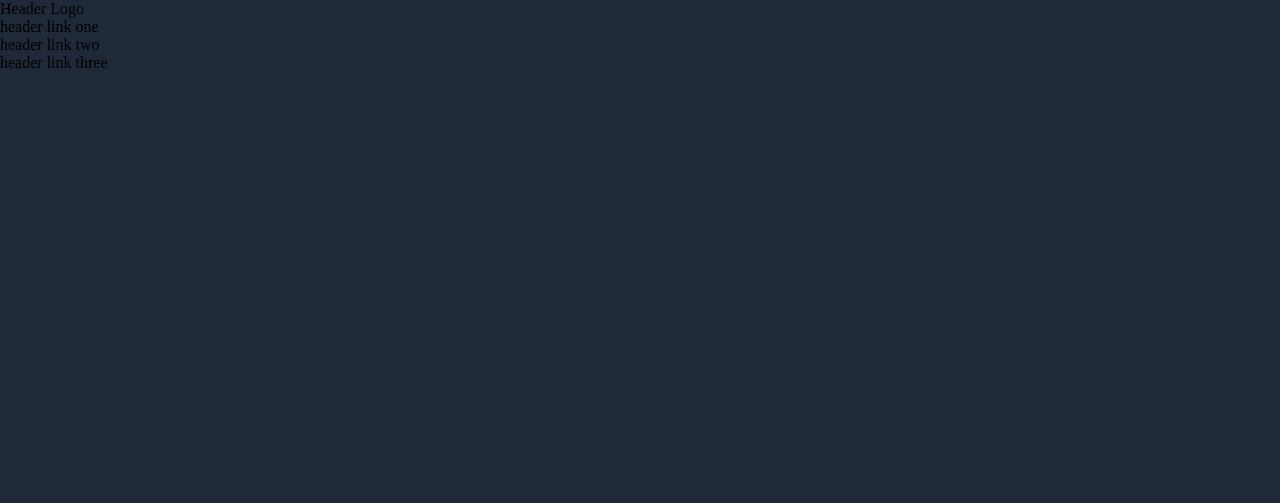
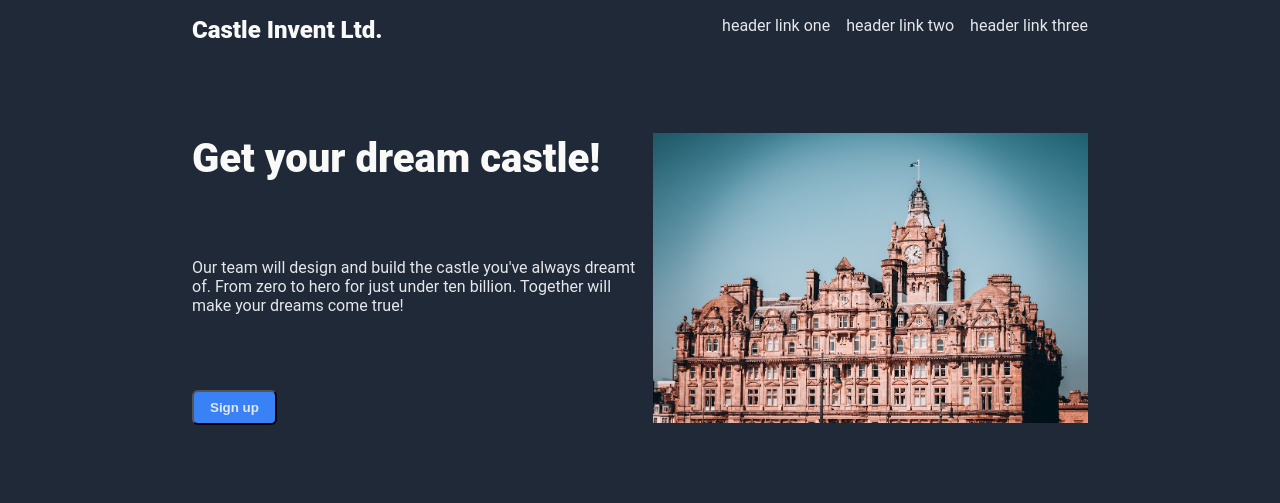
Before and after one commit to Kosta-S/Odin_Landing_Page, a plain HTML site: page index.html in a window 1280 px wide. Drawn offline with Linux system fonts and the light colour scheme.

Commit message:
Complete header

```diff
--- a/index.html
+++ b/index.html
@@ -9,13 +9,22 @@
 <body>
     <header>
         <nav>
-            <p>Header Logo</p>
+            <p>Castle Invent Ltd.
+            </p>
             <ul>
-                <li>header link one</li>
-                <li>header link two</li>
-                <li>header link three</li>
+                <li><a href="#" style="color: #e5e7eb;"> header link one</a></li>
+                <li><a href="#"  style="color: #e5e7eb;">header link two</a></li>
+                <li><a href="#"  style="color: #e5e7eb;">header link three</a></li>
             </ul>
         </nav>
+        <div class="awsome">
+            <div class="left">
+                <h1>Get your dream castle!</h1>
+                <p>Our team will design and build the castle you've always dreamt of. From zero to hero for just under ten billion. Together will make your dreams come true!</p>
+                <div><button>Sign up</button></div>
+            </div>
+            <div class="right"><img src="/images/buildingImage.jpeg"></div>
+        </div>
 
     </header>
 </body>
--- a/style.css
+++ b/style.css
@@ -8,4 +8,70 @@ body{
     width: 100%;
     min-height: 100vh;
     background-color: #1F2937;
+    font-family: 'Roboto', Verdana, Geneva, Tahoma, sans-serif;
 }
+
+header {
+    width: 70%;
+    height: 500px;
+    margin-left: auto;
+    margin-right: auto;
+    display: flex;
+    flex-direction: column;
+}
+
+/* nav bar */
+nav {
+    padding: 1em 0em;
+}
+nav p {
+    font-size: 1.5em;
+    font-weight: 800;
+}
+nav, ul {
+    display: flex;
+    color: #f9faf8;
+    justify-content: space-between;
+}
+ul {
+    list-style: none;
+    gap: 1em;
+}
+a {
+    text-decoration: none;
+}
+
+/*  The rest of the dark header */
+
+.awsome{
+    display: flex;
+    flex-grow: 1;
+    align-items: center;
+}
+
+div.left {
+    height: 290.25px;
+    display: flex;
+    flex-direction: column;
+    justify-content: space-between;
+}
+
+h1 {
+    color: #f9faf8;
+    font-size: 2.5em;
+    font-weight: 900;
+}
+.left p, button {
+    color: #e5e7eb;
+}
+button {
+    background-color: #3882f6;
+    font-weight: 700;
+    padding: 8px 16px;
+    border-radius: 6px;
+}
+
+img {
+    width: auto;
+    height: 290.25px;
+}
```
Also changed, not shown: images/buildingImage.jpeg (added).
